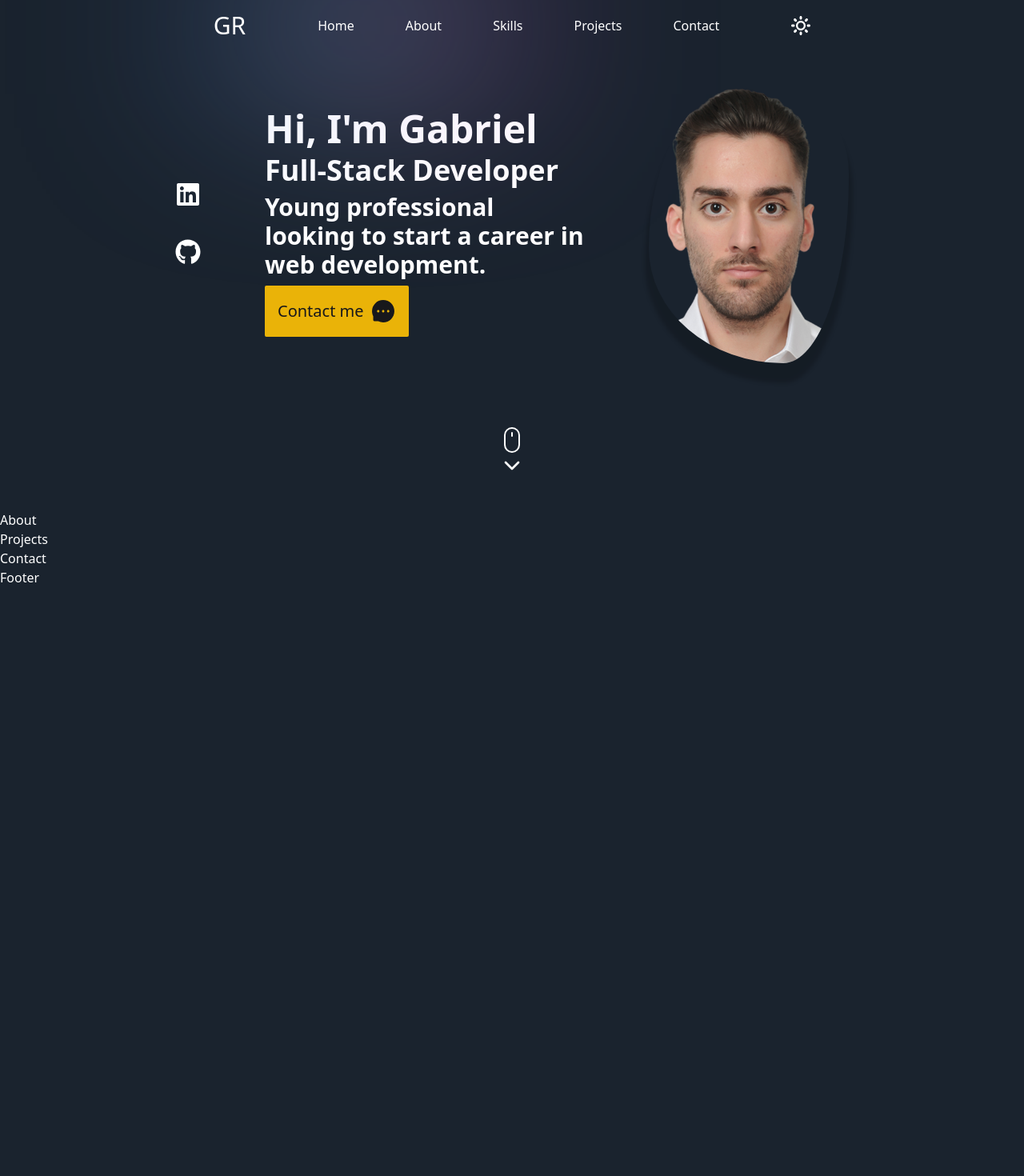
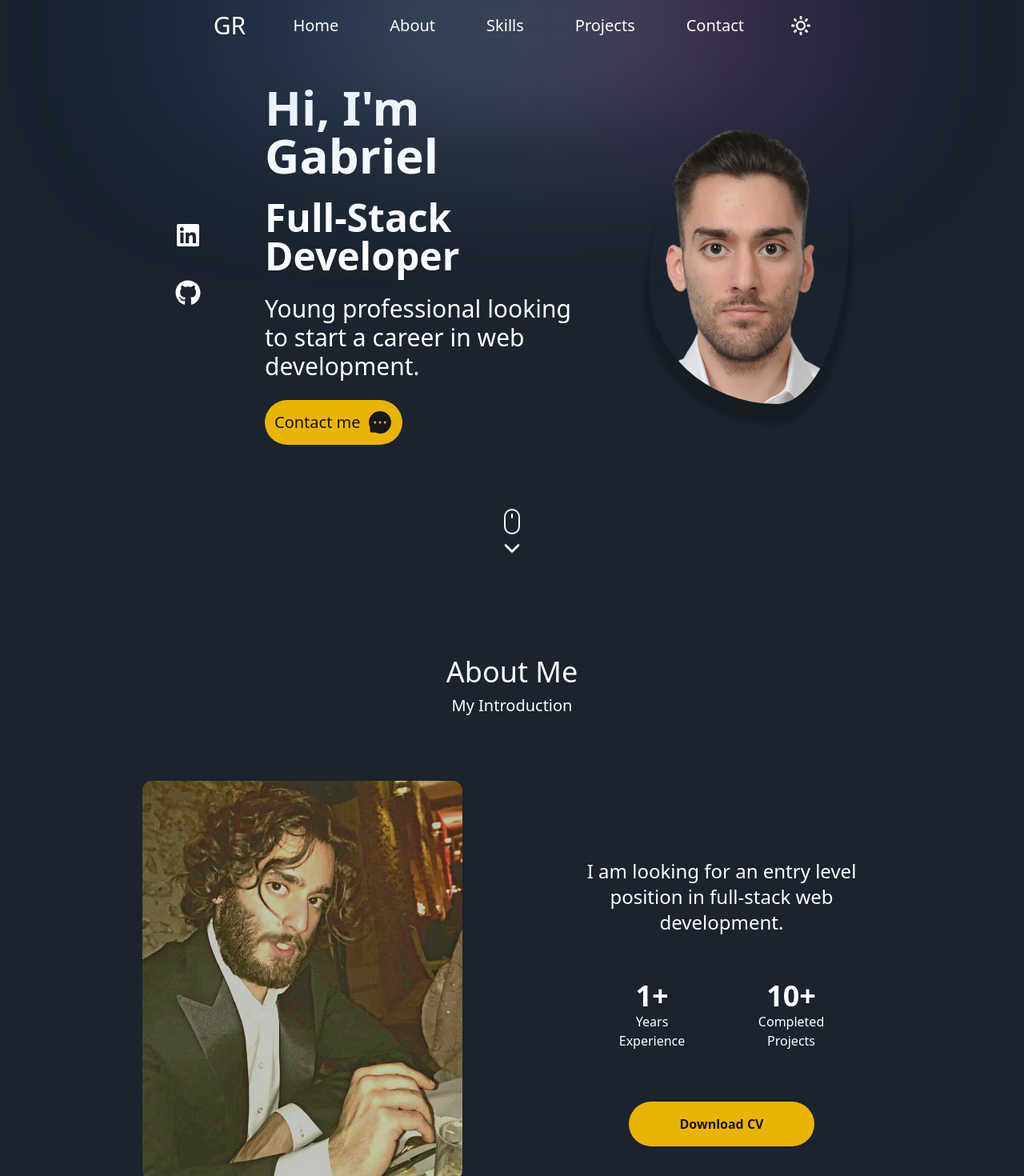
Before and after one commit to GabrielRenard/portfolio, a Next.js app: page / in a window 1280 px wide. Shown: the top 1470 px of the page at 80% size. Before the commit the page ends 800 px from the top, so only its background shows below. Built offline with nearby package versions, Linux system fonts and the light colour scheme.

Commit message:
create About section without animations

```diff
--- a/components/Navbar.jsx
+++ b/components/Navbar.jsx
@@ -10,21 +10,23 @@ const Navbar = () => {
       whileInView="show"
       className="hidden md:flex relative py-8 w-11/12 md:w-9/12 lg:w-7/12 mx-auto justify-between"
     >
-      <div className="absolute w-[50%] inset-0 gradient-01" />
+      <div className="absolute w-full inset-0 gradient-01" />
       <div className="absolute  inset-0 flex justify-between mx-auto items-center ">
         <div>
           <a href="#home" className="text-3xl">
             GR
           </a>
         </div>
-        <ul className="flex sm:space-x-[3rem] md:space-x-[3rem] lg:space-x-[4rem]">
+        <ul className="flex sm:space-x-[3rem] md:space-x-[3rem] lg:space-x-[4rem] lg:text-xl">
           <a href="#home">Home</a>
           <a href="#about">About</a>
           <a href="#skills">Skills</a>
           <a href="#projects">Projects</a>
           <a href="#contact">Contact</a>
         </ul>
-        <ImSun size="1.5rem" className="cursor-pointer" />
+        <a href="#about">
+          <ImSun size="1.5rem" className="cursor-pointer" />
+        </a>
       </div>
     </motion.nav>
   );
--- a/sections/About.jsx
+++ b/sections/About.jsx
@@ -1,7 +1,51 @@
-import React from "react";
+import Image from "next/image";
 
 const About = () => {
-  return <div>About</div>;
+  return (
+    <section id="about">
+      <h1 className="text-4xl text-center mt-[5rem]">About Me</h1>
+      <h2 className="text-xl text-center mt-2 mb-[5rem]">My Introduction</h2>
+      <div className="grid md:grid-cols-2 lg:max-w-[1000px] mx-auto items-center place-items-center gap-[3rem]">
+        <Image
+          src={"/Images/profile2.jpg"}
+          width={400}
+          height={400}
+          alt="profile image"
+          className="rounded-xl"
+        />
+
+        <div className="grid md:grid-rows-2 px-[4rem]">
+          <p className="text-center text-2xl self-center">
+            I am looking for an entry level position in full-stack web
+            development.
+          </p>
+          <div className="flex flex-col my-[4rem] md:my-0">
+            <div className="flex justify-around text-center">
+              <div className="flex flex-col">
+                <span className="text-4xl font-extrabold">1+</span>
+                <span>
+                  Years
+                  <br />
+                  Experience
+                </span>
+              </div>
+              <div className="flex flex-col">
+                <span className="text-4xl font-extrabold">10+</span>
+                <span>
+                  Completed
+                  <br />
+                  Projects
+                </span>
+              </div>
+            </div>
+            <button className="bg-yellow-500 text-zinc-900 w-full sm:w-1/3 md:w-8/12 self-center p-4 rounded-full mt-[4rem] font-bold">
+              Download CV
+            </button>
+          </div>
+        </div>
+      </div>
+    </section>
+  );
 };
 
 export default About;
--- a/sections/Hero.jsx
+++ b/sections/Hero.jsx
@@ -23,13 +23,14 @@ const Hero = () => {
       >
         <div className="grid">
           <div className="grid mx-auto gap-5 md:gap-10 lg:gap-20 items-center smGrid md:grid-cols-[max-content,max-content,max-content]">
-            <motion.div
-              variants={slideIn("left", "tween", 0.2, 1)}
-              className=""
-            >
+            <motion.div variants={slideIn("left", "tween", 0.2, 1)}>
               <div className="space-y-10 grid">
-                <FaLinkedin size="2rem" className="cursor-pointer" />
-                <FaGithub size="2rem" className="cursor-pointer" />
+                <motion.i whileHover={{ scale: 1.15 }}>
+                  <FaLinkedin size="2rem" className="cursor-pointer" />
+                </motion.i>
+                <motion.i whileHover={{ scale: 1.15 }}>
+                  <FaGithub size="2rem" className="cursor-pointer" />
+                </motion.i>
               </div>
             </motion.div>
             <motion.div
@@ -39,39 +40,47 @@ const Hero = () => {
               <div className="blob" />
             </motion.div>
 
-            <div className="w-11/12 sm:w-[500px] md:w-[400px] col-start-1 col-end-3 md:col-start-[2] md:col-end-[3] space-y-2">
+            <div className="w-11/12 sm:w-[500px] md:w-[400px] col-start-1 col-end-3 md:col-start-[2] md:col-end-[3] space-y-2 md:space-y-4 lg:space-y-6">
               <motion.h1
                 variants={textVariant(1.1)}
-                className={`${styles.HeroHeading} `}
+                className="text-6xl font-extrabold"
               >
                 Hi, I'm Gabriel
               </motion.h1>
               <motion.div variants={textVariant(1.2)}>
-                <h2 className="text-4xl font-bold">Full-Stack Developer</h2>
+                <h2 className="text-4xl md:text-5xl font-bold">
+                  Full-Stack Developer
+                </h2>
               </motion.div>
               <motion.div variants={textVariant(1.3)}>
-                <p className="text-3xl font-bold">
+                <p className="text-2xl md:text-3xl font-medium">
                   Young professional looking to start a career in web
                   development.
                 </p>
               </motion.div>
               <motion.div variants={slideIn("down", "tween", 1.4, 1)}>
-                <button className="bg-yellow-500 p-4 text-xl text-zinc-900 rounded-sm">
+                <motion.button
+                  className="bg-yellow-500 p-2 md:p-3 text-xl text-zinc-900 rounded-full"
+                  whileHover={{ scale: 1.05 }}
+                  whileTap={{ scale: 1 }}
+                >
                   <a href="#contact" className="flex items-center gap-2">
                     Contact me <AiFillMessage size="2rem" />
                   </a>
-                </button>
+                </motion.button>
               </motion.div>
             </div>
           </div>
         </div>
-        <motion.div
+        <motion.a
           variants={opacityVariant(2.5, 2)}
-          className="mt-[5rem] self-center cursor-pointer flex flex-col items-center"
+          whileHover={{ scale: 1.1 }}
+          className="md:mt-[5rem] mt-[1rem] self-center cursor-pointer flex flex-col items-center"
+          href="#about"
         >
           <BsMouse size="2rem" />
-          <FiChevronDown size="2rem" />
-        </motion.div>
+          <FiChevronDown size="2rem" className="chevron" />
+        </motion.a>
       </motion.div>
     </section>
   );
--- a/styles/globals.css
+++ b/styles/globals.css
@@ -127,3 +127,20 @@ body {
     border-radius: 50% 40% 30% 70%/60% 30% 70% 40%;
   }
 }
+
+/* Animate Chevron */
+.chevron {
+  animation: animateChevron 1.5s ease-in-out infinite;
+}
+
+@keyframes animateChevron {
+  0% {
+    transform: translateY(0);
+  }
+  50% {
+    transform: translateY(5px);
+  }
+  100% {
+    transform: translateY(0);
+  }
+}
```
Also changed, not shown: public/Images/profile2.jpg (added).
